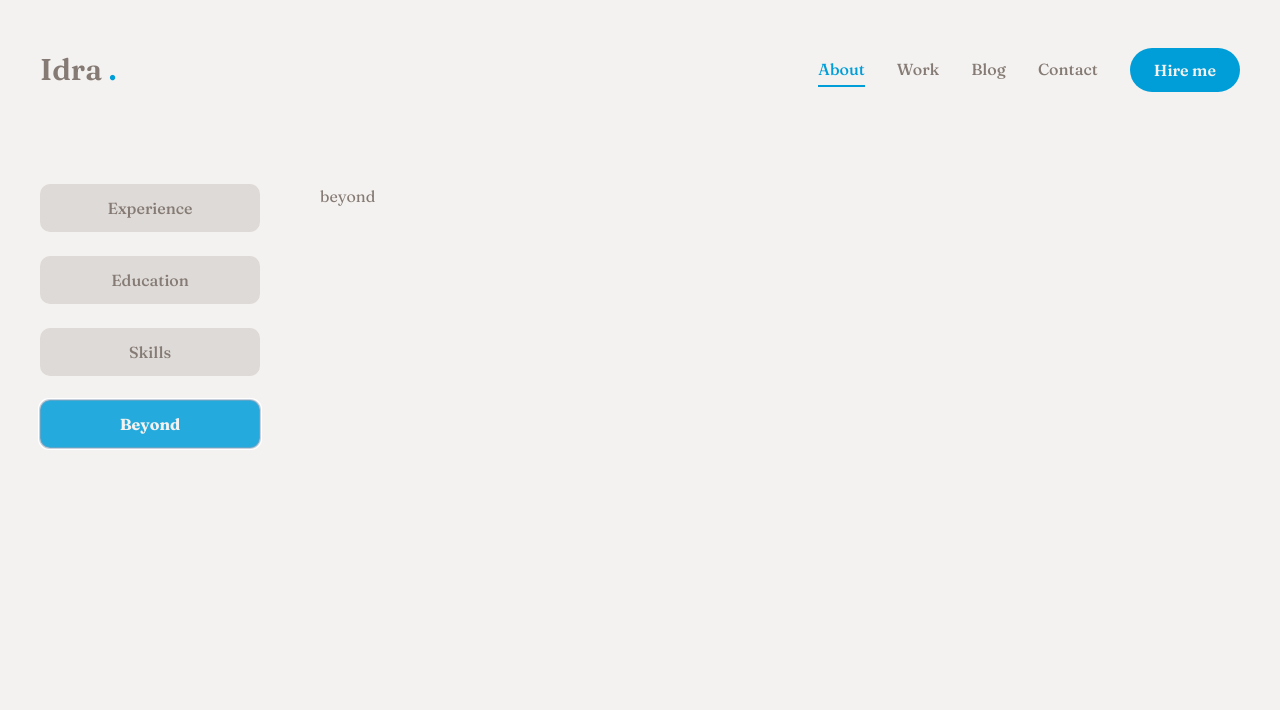
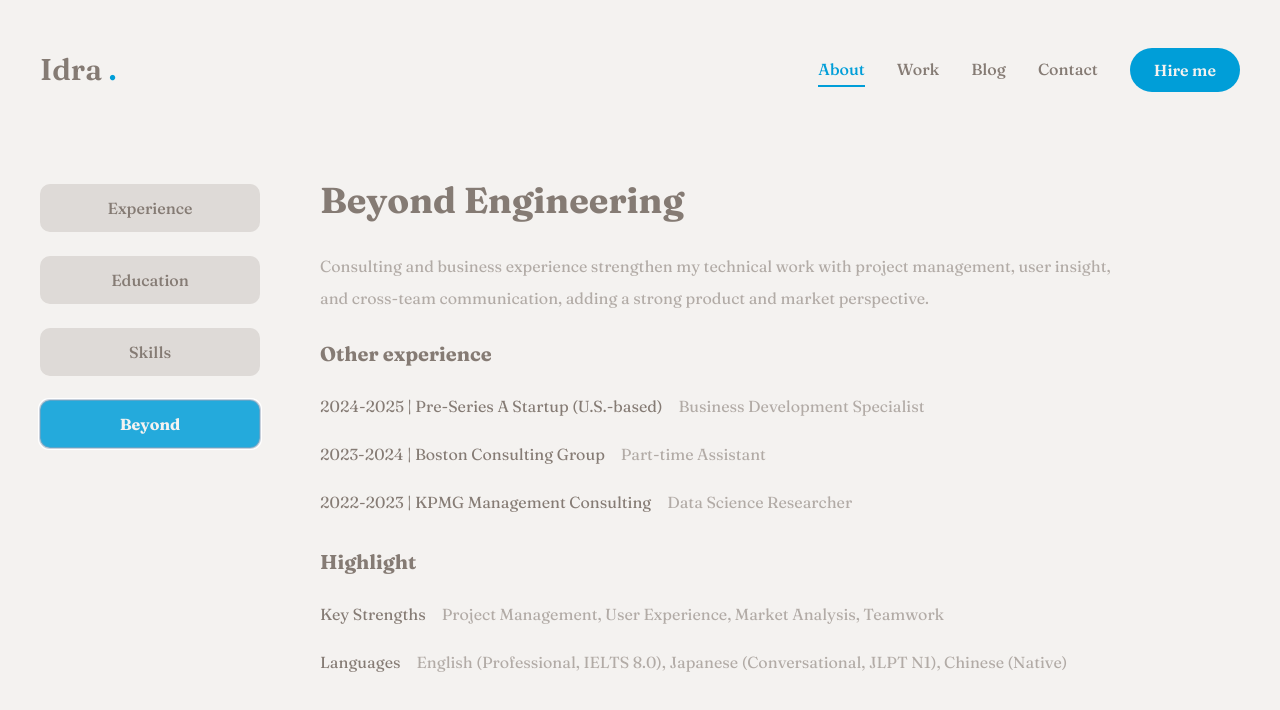
Before and after one commit to idra-hsieh/personal-website, a Next.js app: page /about in a window 1280 px wide. Both pictures are taken after a click on the tab "Beyond". Shown: the top 710 px of the page. Built offline with nearby package versions, Linux system fonts and the light colour scheme.

Commit message:
feat(about): complete about page with experience, education, skills, and beyond sections

```diff
--- a/app/about/page.tsx
+++ b/app/about/page.tsx
@@ -60,14 +60,18 @@ const skills = {
 // beyond data
 const beyond = {
     title: "Beyond Engineering",
-    description: "With experience in consulting and business, I bring strengths in project management, user insight, and cross-team communication — complementing my technical work with a strong product and market perspective.",
+    description: "Consulting and business experience strengthen my technical work with project management, user insight, and cross-team communication, adding a strong product and market perspective.",
     info: [
-        { fieldName: "Pre-Series A Startup (U.S.-based)", fieldValue: "2024-2025 Business Development Specialist" },
-        { fieldName: "Boston Consulting Group", fieldValue: "2023-2024 Part-time Assistant" },
-        { fieldName: "KPMG Management Consulting", fieldValue: "2022-2023 Data Science Researcher" },
-        { fieldName: "Key Strengths", fieldValue: "Project Management, Market & User Experience, Teamwork" },
-        { fieldName: "Projects", fieldValue: "Market Entry, User Segmentation, Sales Performance Optimization" },
-        { fieldName: "Languages", fieldValue: "English (Professional, IELTS 8.0), Japanese (JLPT N1), Chinese (Native)" },
+        { fieldName: "2024-2025 | Pre-Series A Startup (U.S.-based)", fieldValue: "Business Development Specialist" },
+        { fieldName: "2023-2024 | Boston Consulting Group", fieldValue: "Part-time Assistant" },
+        { fieldName: "2022-2023 | KPMG Management Consulting", fieldValue: "Data Science Researcher" },
+    ]
+};
+const beyondhighlight = {
+    info: [
+        { fieldName: "Key Strengths", fieldValue: "Project Management, User Experience, Market Analysis, Teamwork" },
+        // { fieldName: "Projects", fieldValue: "Market Entry, User Segmentation, Sales Performance Optimization" },
+        { fieldName: "Languages", fieldValue: "English (Professional, IELTS 8.0), Japanese (Conversational, JLPT N1), Chinese (Native)" },
     ]
 };
 
@@ -109,9 +113,9 @@ const About = () => {
                     <div className='flex-[3] min-h-[70vh] w-full'>
                         {/* experience */}
                         <TabsContent value="experience" className='w-full'>
-                            <div className='flex flex-col gap-[30px] text-center xl:text-left px-8 lg:px-0'>
+                            <div className='flex flex-col gap-[30px] text-center lg:text-left px-8 lg:px-0'>
                                 <h3 className='text-foreground text-4xl font-bold'>{experience.title}</h3>
-                                <p className='max-w-[600px] text-foreground/60 mx-auto xl:mx-0'>
+                                <p className='max-w-[600px] text-foreground/60 mx-auto lg:mx-0'>
                                     {experience.description}
                                 </p>
                                 <ScrollArea className='h-[400px] font-sans'>
@@ -216,8 +220,35 @@ const About = () => {
                         </TabsContent>
 
                         {/* beyond */}
-                        <TabsContent value="beyond" className='w-full'>
-                            beyond
+                        <TabsContent value="beyond" className='w-full text-center lg:text-left'>
+                            <div className='flex flex-col gap-[30px] px-8 lg:px-0'>
+                                <h3 className='text-4xl font-bold'>{beyond.title}</h3>
+                                <p className='max-w-[800px] text-foreground/60 mx-auto lg:mx-0'>
+                                    {beyond.description}
+                                </p>
+                                <p className='text-xl font-bold -mt-1 -mb-2'>Other experience</p>
+                                <ul className='grid grid-cols-1 lg:grid-cols-1 gap-y-4 max-w-[850px] mx-auto lg:mx-0'>
+                                    {beyond.info.map((item, index) => {
+                                        return (
+                                            <li key={index} className='flex items-center justify-center lg:justify-start gap-4'>
+                                                <span className='text-foreground'>{item.fieldName}</span>
+                                                <span className='text-foreground/60 text-[16px] '>{item.fieldValue}</span>
+                                            </li>
+                                        )
+                                    })}
+                                </ul>
+                                <p className='text-xl font-bold -mb-2'>Highlight</p>
+                                <ul className='grid grid-cols-1 lg:grid-cols-1 gap-y-4 max-w-[850px] mx-auto lg:mx-0'>
+                                    {beyondhighlight.info.map((item, index) => {
+                                        return (
+                                            <li key={index} className='flex items-center justify-center lg:justify-start gap-4'>
+                                                <span className='text-foreground'>{item.fieldName}</span>
+                                                <span className='text-foreground/60 text-[16px]'>{item.fieldValue}</span>
+                                            </li>
+                                        )
+                                    })}
+                                </ul>
+                            </div>
                         </TabsContent>
                     </div>
                 </Tabs>
```
